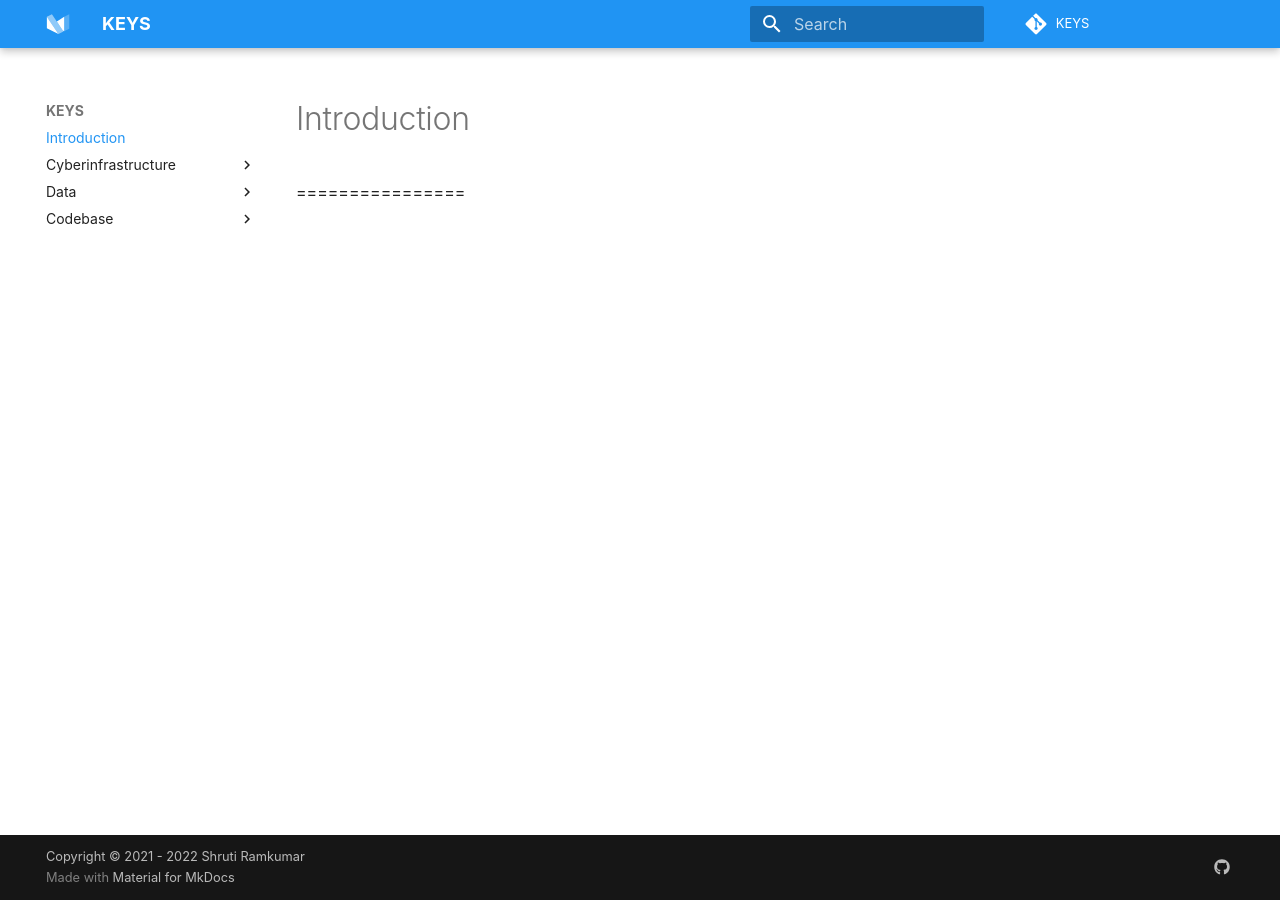
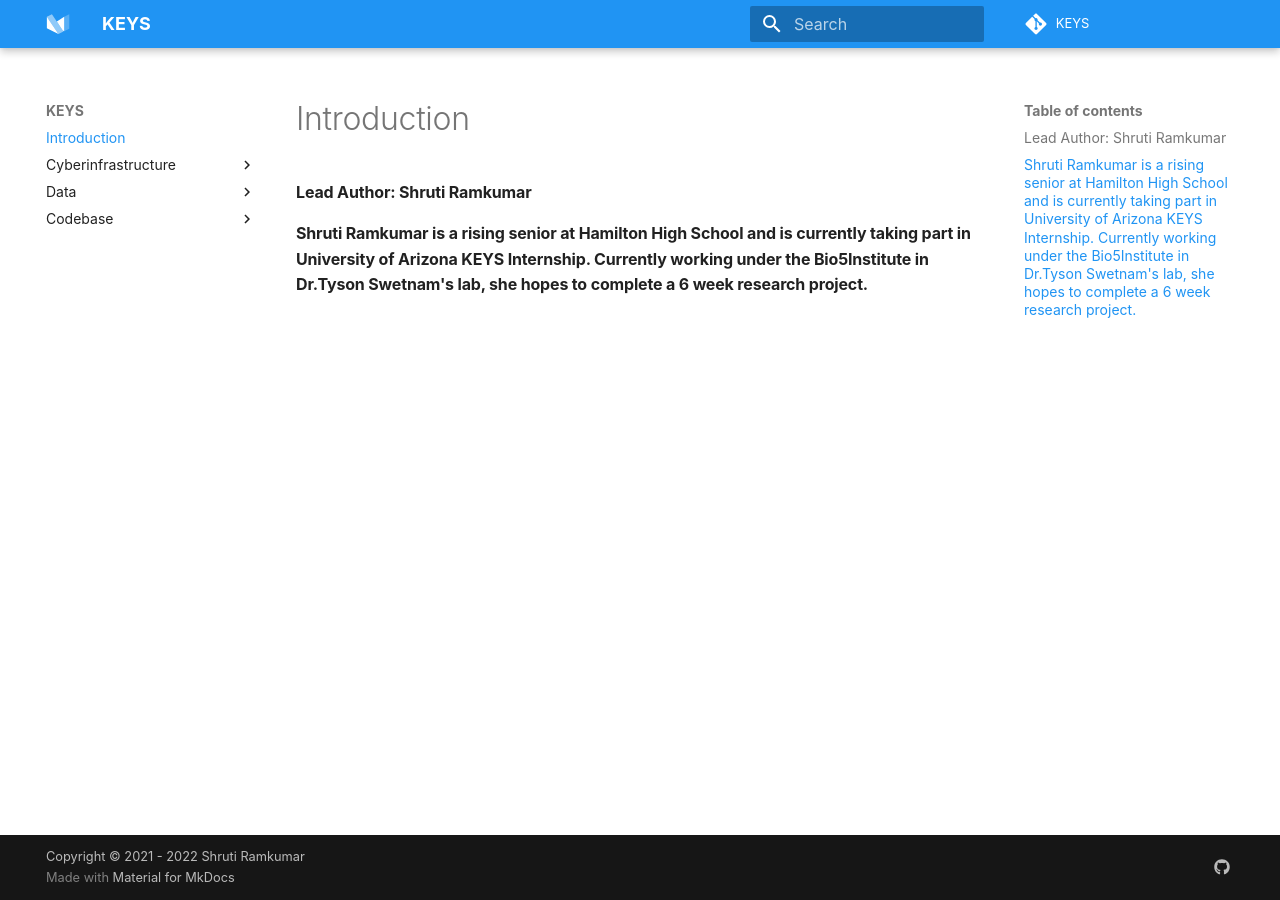
Before and after one commit to tyson-swetnam/mkdocs-material-template, an MkDocs documentation site: the page built from docs/index.md, in a window 1280 px wide. Built offline with MkDocs 1.6.1 and Material for MkDocs 9.7.7, drawn with Linux system fonts in a browser that asks for light colours; some web fonts are replaced; comment, search, counter and statistics services are not loaded.

Commit message:
Update index.md

```diff
--- a/docs/index.md
+++ b/docs/index.md
@@ -1,3 +1,4 @@
 
 # Introduction
-================
+#### Lead Author: Shruti Ramkumar
+#### Shruti Ramkumar is a rising senior at Hamilton High School and is currently taking part in University of Arizona KEYS Internship. Currently working under the Bio5Institute in Dr.Tyson Swetnam's lab, she hopes to complete a 6 week research project.
```
